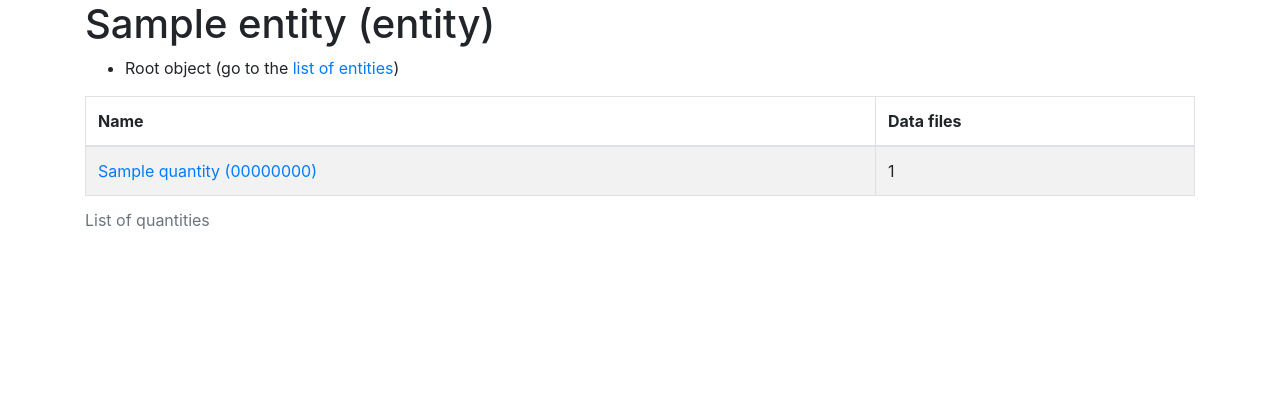
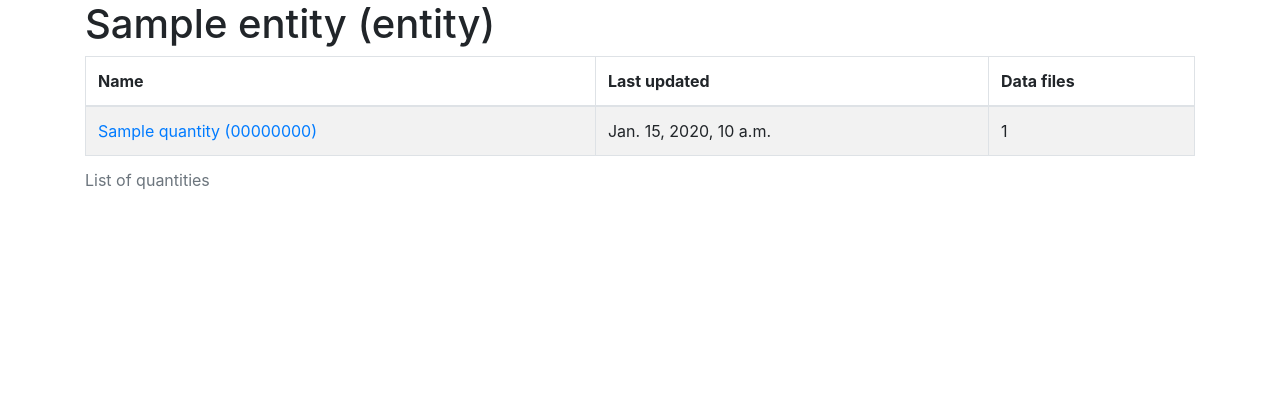
Before and after one commit to ziotom78/planck_insdb_demo, a Django app: page /browse/entities/00000000-0000-0000-0000-000000000001/ in a window 1280 px wide. Shown: the part 56-476 px from the top of the page. Run offline with Django 3.2, Linux system fonts and the light colour scheme; tables that the repository leaves empty hold one stand-in row (values such as "Sample post"); parts of the project's set-up code (start-up, migrations or seed data) failed here and were passed over; some libraries are stand-ins or nearby versions.

Commit message:
Add breadcrumbs to entity views

```diff
--- a/browse/templates/browse/entity_detail.html
+++ b/browse/templates/browse/entity_detail.html
@@ -6,25 +6,25 @@
 {% block body %}
 <h1>{{ object.name|capfirst }} (entity)</h1>
 
-<ul>
 {% if object.parent %}
-  <li>Parent:
-    <a href="{% url 'entity-view' object.parent.uuid %}">{{ object.parent }}</a>
-  </li>
-  {% else %}
-  <li>Root object (go to the <a href="{% url 'entity-list' %}">list of entities</a>)</li>
+<nav aria-label="breadcrumb">
+  <ol class="breadcrumb">
+    {% for parent in object.get_ancestors %}
+    <li class="breadcrumb-item"><a href="{% url 'entity-view' parent.uuid %}">{{ parent.name }}</a></li>
+    {% endfor %}
+    <li class="breadcrumb-item active">{{ object.name }}</li>
+  </ol>
+</nav>
 {% endif %}
 
 {% if object.children.all %}
-  <li>Children:
+<h2>Sub-entities</h2>
 <ul>
   {% for cur_obj in object.children.all %}
   <li><a href="{% url 'entity-view' cur_obj.uuid %}">{{ cur_obj }}</a></li>
   {% endfor %}
 </ul>
-  </li>
 {% endif %}
-</ul>
 
 {% if object.quantities.all %}
 <table class="table table-striped table-bordered table-hover">
@@ -32,12 +32,14 @@
   <thead>
     <tr>
       <th scope="col">Name</th>
+      <th scope="col">Last updated</th>
       <th scope="col">Data files</th>
     </tr>
   </thead>
   {%for cur_obj in object.quantities.all %}
   <tr>
     <td><a href="{% url 'quantity-view' cur_obj.uuid %}">{{ cur_obj }}</a></td>
+    <td>{% if cur_obj.data_files.all %}{% with data_file=cur_obj.data_files.all|first %}{{ data_file.upload_date|date }}, {{ data_file.upload_date|time }}{% endwith %}{% else %}N/A{% endif %}</td>
     <td>{{ cur_obj.data_files.all|length }}</td>
   </tr>
   {% endfor %}
```
Lines whose indentation alone changed are shown as unchanged.
